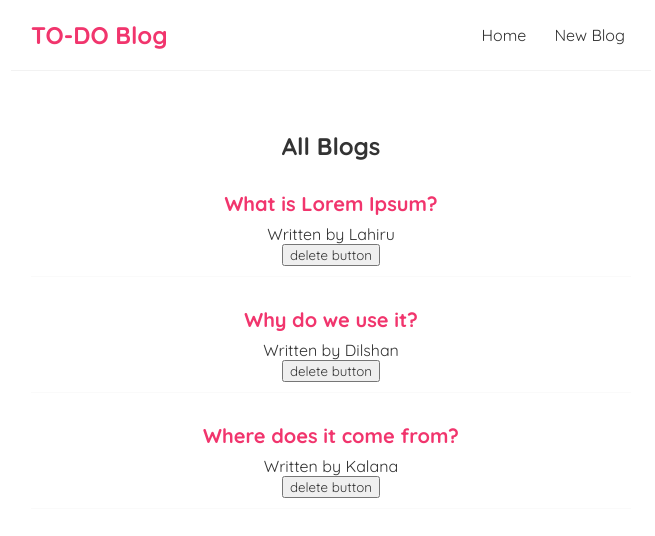
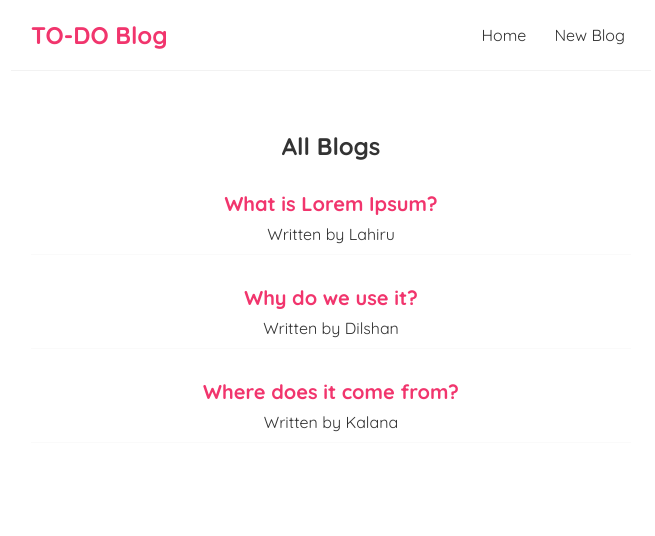
Before and after one commit to LahiruLakshan/Learning-ReactJS, a React (Create React App) app: page / in a window 1280 px wide. Shown: the top 536 px of the page, without its empty margins (309-964 px from the left). Built offline with nearby package versions, Linux system fonts and the light colour scheme; data requests are answered from the project's data file.

Commit message:
making custom react hooks

```diff
--- a/src/blogList.js
+++ b/src/blogList.js
@@ -12,7 +12,7 @@
                 <div className={"blog-preview"} key={blog.id}>
                     <h2>{blog.title}</h2>
                     <p>Written by {blog.author}</p>
-                    <button onClick={() => handleDelete(blog.id)}>delete button</button>
+                    {/*<button onClick={() => handleDelete(blog.id)}>delete button</button>*/}
                 </div>
             ))}
         </div>
--- a/src/home.js
+++ b/src/home.js
@@ -1,49 +1,27 @@
 import React, {useEffect, useState} from 'react';
 import BlogList from "./blogList";
+import UseFetch from "./useFetch";
 
 const Home = (props) => {
-    const [blogs, setBlogs] = useState(null);
-    const [isPending, setIsPending] = useState(true)
-    const [error, setError] = useState(null)
-    const [name, setName]  = useState("lahiru")
 
-    const handleClick = () => {
-        console.log("hello, lahiru");
-        setName("Tissera");
+    const {data: blogs, isPending, error} = UseFetch("http://localhost:8000/blogs");
+    // const [name, setName]  = useState("lahiru");
 
-    }
+    // const handleClick = () => {
+    //     console.log("hello, lahiru");
+    //     setName("Tissera");
+    // }
 
-    const handleDelete =(id) => {
-        const newBlogs = blogs.filter(blog => blog.id !== id);
-        setBlogs(newBlogs);
-    }
-
-    useEffect(() => {
-        setTimeout(() => {
-            fetch("http://localhost:8000/blogs")
-                .then(res =>{
-                    if (!res.ok){
-                        throw Error("Could not fetch the data for that resource")
-                    }
-                    return res.json();
-                })
-                .then(data => {
-                    setBlogs(data);
-                    setIsPending(false);
-                    setError(null);
-                })
-                .catch(err => {
-                    setIsPending(false)
-                    setError(err.message);
-            })
-        }, 1000)
-    },[])
+    // const handleDelete =(id) => {
+    //     const newBlogs = blogs.filter(blog => blog.id !== id);
+    //     setBlogs(newBlogs);
+    // }
 
     return (
         <div className={"home"}>
             {error && <div>{error}</div>}
             {isPending && <div>Loading...</div>}
-            {blogs && <BlogList blogs={blogs} title={"All Blogs"} handleDelete={handleDelete}/>}
+            {blogs && <BlogList blogs={blogs} title={"All Blogs"} /*handleDelete={handleDelete}*//>}
 
         </div>
     );
--- a/src/navbar.js
+++ b/src/navbar.js
@@ -1,6 +1,6 @@
 import React from 'react';
 
-function Navbar(props) {
+const Navbar = (props) => {
     return (
         <nav className={"navbar"}>
             <h1>TO-DO Blog</h1>
--- /dev/null
+++ b/src/useFetch.js
@@ -0,0 +1,32 @@
+import {useEffect, useState} from 'react';
+
+const UseFetch = (url) => {
+
+    const [data, setData] = useState(null);
+    const [isPending, setIsPending] = useState(true)
+    const [error, setError] = useState(null)
+
+    useEffect(() => {
+        setTimeout(() => {
+            fetch(url)
+                .then(res =>{
+                    if (!res.ok){
+                        throw Error("Could not fetch the data for that resource")
+                    }
+                    return res.json();
+                })
+                .then(data => {
+                    setData(data);
+                    setIsPending(false);
+                    setError(null);
+                })
+                .catch(err => {
+                    setIsPending(false)
+                    setError(err.message);
+                })
+        }, 1000)
+    },[url])
+    return {data, isPending, error}
+}
+
+export default UseFetch;
```
